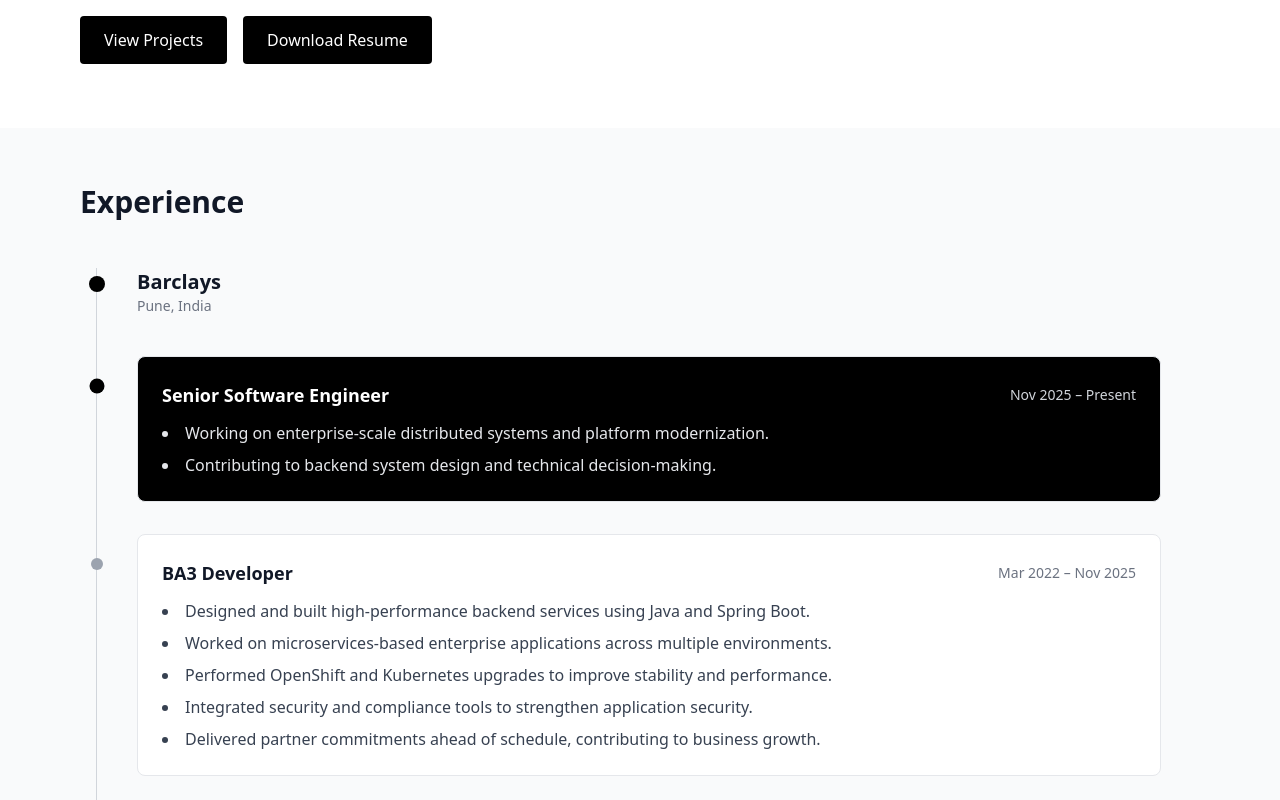
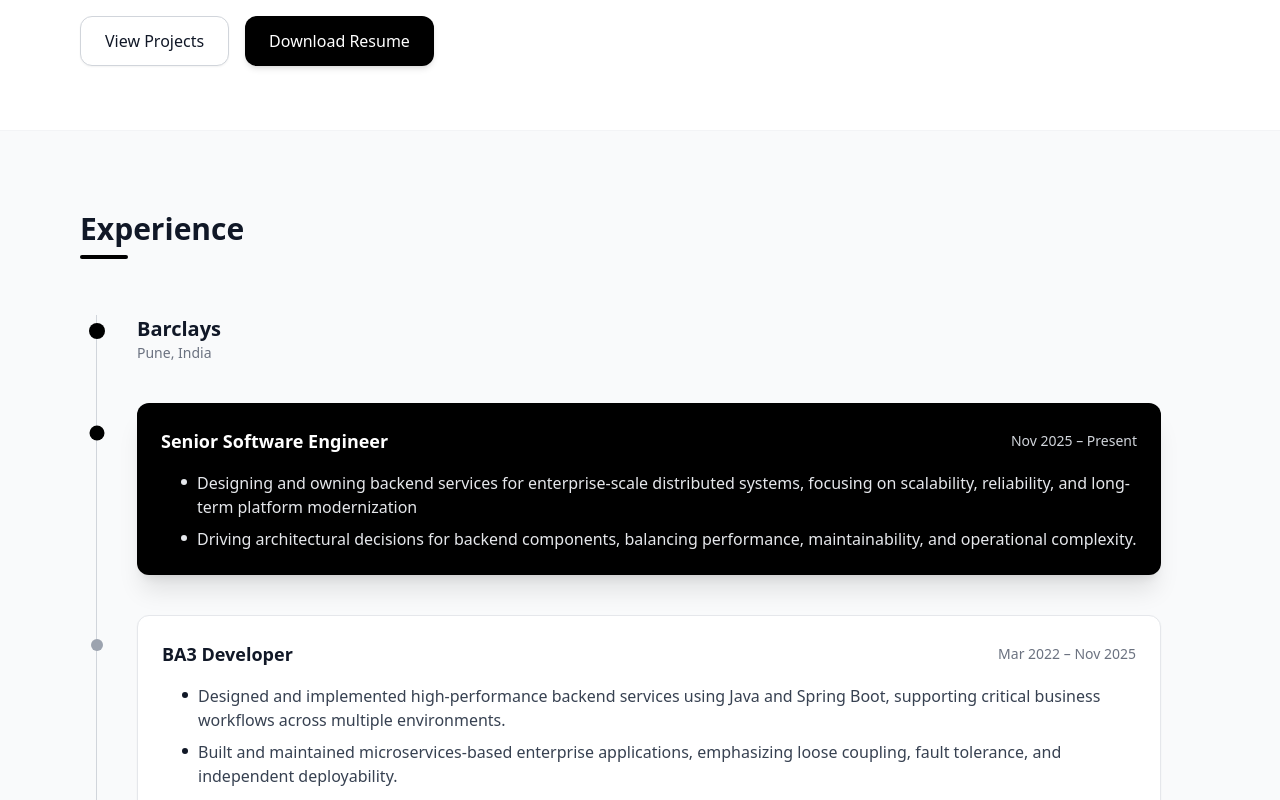
Before and after one commit to jaykumarbamania/My_Portfolio, a React (Vite) app: page / in a window 1280 px wide. Shown: the part 240-1040 px from the top of the page. Built offline with nearby package versions, Linux system fonts and the light colour scheme.

Commit message:
Updated UI of main section buttons and updated experience role points

```diff
--- /dev/null
+++ b/src/config/experience.js
@@ -0,0 +1,45 @@
+export const experiences = [
+  {
+    company: "Barclays",
+    location: "Pune, India",
+    roles: [
+      {
+        title: "Senior Software Engineer",
+        duration: "Nov 2025 – Present",
+        points: [
+          "Designing and owning backend services for enterprise-scale distributed systems, focusing on scalability, reliability, and long-term platform modernization",
+          "Driving architectural decisions for backend components, balancing performance, maintainability, and operational complexity.",
+        ],
+        currentRole: true,
+      },
+      {
+        title: "BA3 Developer",
+        duration: "Mar 2022 – Nov 2025",
+        points: [
+          "Designed and implemented high-performance backend services using Java and Spring Boot, supporting critical business workflows across multiple environments.",
+          "Built and maintained microservices-based enterprise applications, emphasizing loose coupling, fault tolerance, and independent deployability.",
+          "Led OpenShift and Kubernetes platform upgrades, improving system stability, deployment reliability, and operational resilience with minimal service disruption.",
+          "Integrated security and compliance controls into backend services, ensuring adherence to enterprise security standards without compromising performance.",
+          "Delivered partner-facing features ahead of schedule, directly supporting external integrations and contributing to business growth.",
+        ],
+        currentRole: false,
+      },
+    ],
+  },
+  {
+    company: "NeoSoft Technologies",
+    location: "Ahmedabad, India",
+    roles: [
+      {
+        title: "Junior Software Engineer",
+        duration: "Aug 2021 – Aug 2022",
+        points: [
+          "Developed Java-based enterprise applications with secure authentication.",
+          "Optimized backend performance using Java Streams and efficient database queries.",
+          "Supported QA, integration testing, and production issue resolution.",
+        ],
+        currentRole: false,
+      },
+    ],
+  },
+];
--- a/src/sections/Experience.jsx
+++ b/src/sections/Experience.jsx
@@ -1,64 +1,25 @@
-const experiences = [
-  {
-    company: "Barclays",
-    location: "Pune, India",
-    roles: [
-      {
-        title: "Senior Software Engineer",
-        duration: "Nov 2025 – Present",
-        points: [
-          "Working on enterprise-scale distributed systems and platform modernization.",
-          "Contributing to backend system design and technical decision-making.",
-        ],
-        currentRole: true,
-      },
-      {
-        title: "BA3 Developer",
-        duration: "Mar 2022 – Nov 2025",
-        points: [
-          "Designed and built high-performance backend services using Java and Spring Boot.",
-          "Worked on microservices-based enterprise applications across multiple environments.",
-          "Performed OpenShift and Kubernetes upgrades to improve stability and performance.",
-          "Integrated security and compliance tools to strengthen application security.",
-          "Delivered partner commitments ahead of schedule, contributing to business growth.",
-        ],
-        currentRole: false,
-      },
-    ],
-  },
-  {
-    company: "NeoSoft Technologies",
-    location: "Ahmedabad, India",
-    roles: [
-      {
-        title: "Junior Software Engineer",
-        duration: "Aug 2021 – Aug 2022",
-        points: [
-          "Developed Java-based enterprise applications with secure authentication.",
-          "Optimized backend performance using Java Streams and efficient database queries.",
-          "Supported QA, integration testing, and production issue resolution.",
-        ],
-        currentRole: false,
-      },
-    ],
-  },
-];
+import { experiences } from "../config/experience";
 
 const Experience = () => {
   return (
-    <section id="experience" className="bg-gray-50 py-14 ">
+    <section
+      id="experience"
+      className="py-20 bg-gray-50 border-t border-gray-100"
+    >
       <div className="max-w-6xl mx-auto px-4">
-        <h3 className="text-3xl font-bold text-gray-900 mb-12">
+        {/* Section Header */}
+        <h3 className="text-3xl font-bold text-gray-900">
           Experience
         </h3>
+        <div className="mt-2 h-1 w-12 bg-black rounded-full mb-14" />
 
         {/* Timeline */}
         <div className="relative border-l border-gray-300 ml-4">
           {experiences.map((company, companyIndex) => (
-            <div key={companyIndex} className="mb-16">
+            <div key={companyIndex} className="mb-20">
               {/* Company Header */}
               <div className="relative pl-10 mb-10">
-                <span className="absolute left-0 top-2 -translate-x-1/2 w-4 h-4 bg-black rounded-full"></span>
+                <span className="absolute left-0 top-2 -translate-x-1/2 w-4 h-4 bg-black rounded-full" />
                 <h4 className="text-xl font-semibold text-gray-900">
                   {company.company}
                 </h4>
@@ -68,31 +29,34 @@ const Experience = () => {
               </div>
 
               {/* Roles */}
-              <div className="space-y-8">
+              <div className="space-y-10">
                 {company.roles.map((role, roleIndex) => (
-                  <div key={roleIndex} className="relative pl-10">
+                  <div
+                    key={roleIndex}
+                    className="relative pl-10 group"
+                  >
                     {/* Role Dot */}
                     <span
-                      className={`absolute left-0 top-6 -translate-x-1/2 w-3 h-3 rounded-full
+                      className={`absolute left-0 top-6 -translate-x-1/2 w-3 h-3 rounded-full transition-all duration-300
                         ${
                           role.currentRole
                             ? "bg-black scale-125"
-                            : "bg-gray-400"
+                            : "bg-gray-400 group-hover:bg-black group-hover:scale-110"
                         }
                       `}
-                    ></span>
+                    />
 
                     {/* Role Card */}
                     <div
-                      className={`max-w-5xl border rounded-lg p-6 transition hover:shadow-md
+                      className={`max-w-5xl rounded-xl p-6 transition-all duration-300
                         ${
                           role.currentRole
-                            ? "bg-black text-white"
-                            : "bg-white text-gray-900"
+                            ? "bg-black text-white shadow-xl hover:shadow-2xl hover:scale-[1.01]"
+                            : "bg-white border border-gray-200 shadow-sm hover:-translate-y-1 hover:shadow-lg hover:border-gray-400"
                         }
                       `}
                     >
-                      <div className="flex flex-col md:flex-row md:justify-between md:items-center mb-3">
+                      <div className="flex flex-col md:flex-row md:justify-between md:items-center mb-4">
                         <h5
                           className={`text-lg font-semibold ${
                             role.currentRole
@@ -114,14 +78,22 @@ const Experience = () => {
                       </div>
 
                       <ul
-                        className={`list-disc list-inside space-y-2 ${
+                        className={`space-y-2 pl-5 ${
                           role.currentRole
                             ? "text-gray-200"
                             : "text-gray-700"
                         }`}
                       >
                         {role.points.map((point, idx) => (
-                          <li key={idx}>{point}</li>
+                          <li   className="relative pl-4"
+                                key={idx}>
+                            <span className= {`absolute left-0 top-2 h-1.5 w-1.5 rounded-full ${
+                          role.currentRole
+                            ? "bg-gray-200"
+                            : "bg-gray-900"
+                        }`}></span>
+                                {point}
+                         </li>
                         ))}
                       </ul>
                     </div>
--- a/src/sections/Hero.jsx
+++ b/src/sections/Hero.jsx
@@ -30,8 +30,16 @@ const Hero = () => {
       <div className="mt-8 flex gap-4">
         <a
           href="#projects"
-          className="bg-black text-white px-6 py-3 rounded transition
-                    hover:bg-gray-800 hover:-translate-y-0.5"
+          className="
+              inline-flex items-center justify-center
+              px-6 py-3 rounded-xl
+              border border-gray-300
+              bg-white text-gray-900 font-medium
+              shadow-sm
+              transition-all duration-300
+              hover:-translate-y-0.5 hover:shadow-lg
+              hover:bg-gray-50
+            "
         >
           View Projects
         </a>
@@ -40,9 +48,14 @@ const Hero = () => {
           href={`/${MY_RESUME_NAME}`}
           download
           className="
-            inline-block bg-black text-white px-6 py-3 rounded
-            transition hover:bg-gray-800 hover:-translate-y-0.5
-          "
+              inline-flex items-center justify-center
+              px-6 py-3 rounded-xl
+              bg-black text-white font-medium
+              shadow-md
+              transition-all duration-300
+              hover:-translate-y-0.5 hover:shadow-xl
+              focus:outline-none focus:ring-2 focus:ring-black/30
+            "
           >
           Download Resume
           </a>
--- a/src/sections/Projects.jsx
+++ b/src/sections/Projects.jsx
@@ -26,7 +26,7 @@ const projects = [
 
 const Projects = () => {
   return (
-    <section id="projects" className="py-14">
+    <section id="projects" className="pb-14 pt-20">
       <div className="max-w-6xl mx-auto px-4">
         <h3 className="text-3xl font-bold text-gray-900 mb-12">
           Projects
--- a/src/sections/Skills.jsx
+++ b/src/sections/Skills.jsx
@@ -9,7 +9,7 @@ const skills = {
 
 const Skills = () => {
   return (
-    <section id="skills" className="bg-gray-50 py-12">
+    <section id="skills" className="bg-gray-50 pb-12 pt-20">
       <div className="max-w-6xl mx-auto px-4">
         <h3 className="text-3xl font-bold text-gray-900 mb-8">
           Skills
@@ -37,13 +37,17 @@ const Skills = () => {
                     <li
                     key={skill}
                     className="
-                        bg-gray-100 text-gray-700
-                        px-3 py-1 rounded-full
-                        transition hover:bg-gray-200
+                    inline-block
+                    bg-gray-100
+                    px-3 py-1 rounded-full
+                    text-sm
+                    transition
+                    hover:bg-black hover:text-white
                     "
                     >
                     {skill}
                     </li>
+
                 ))}
                 </ul>
             </div>
```
